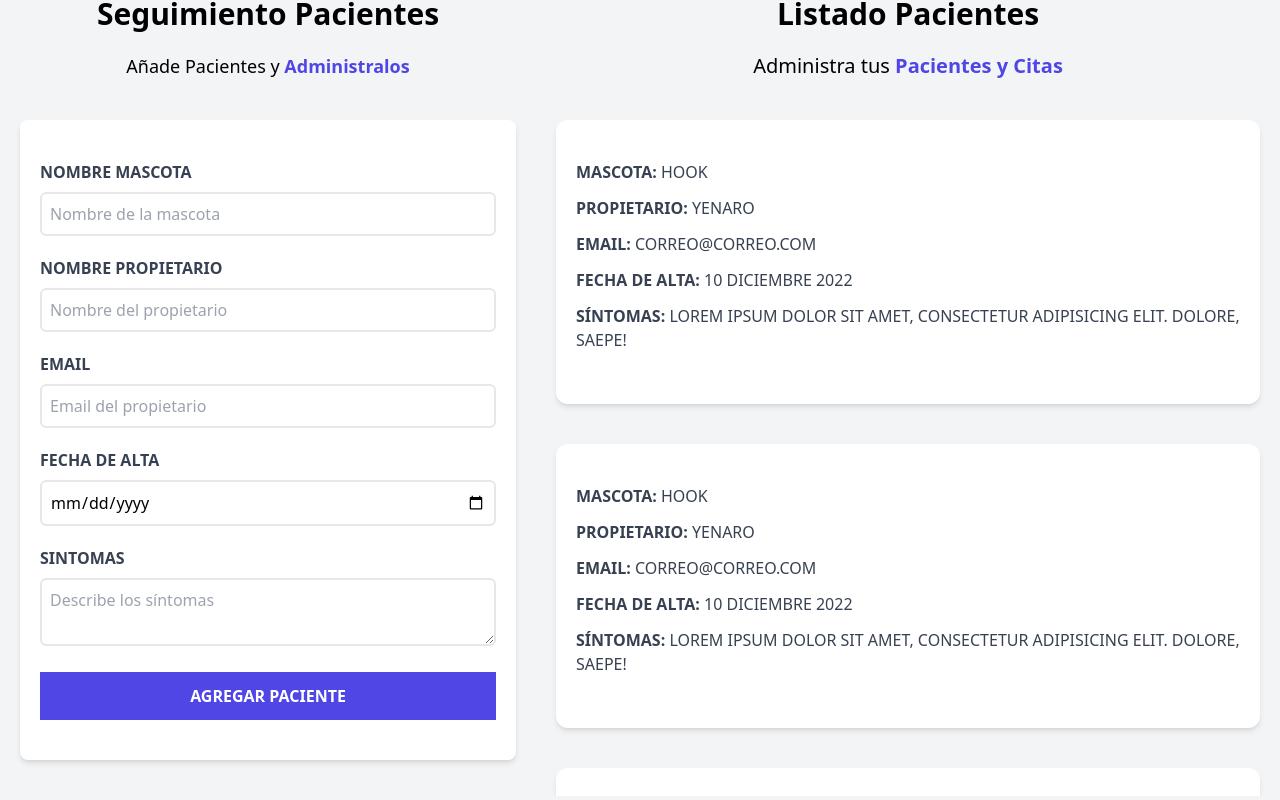
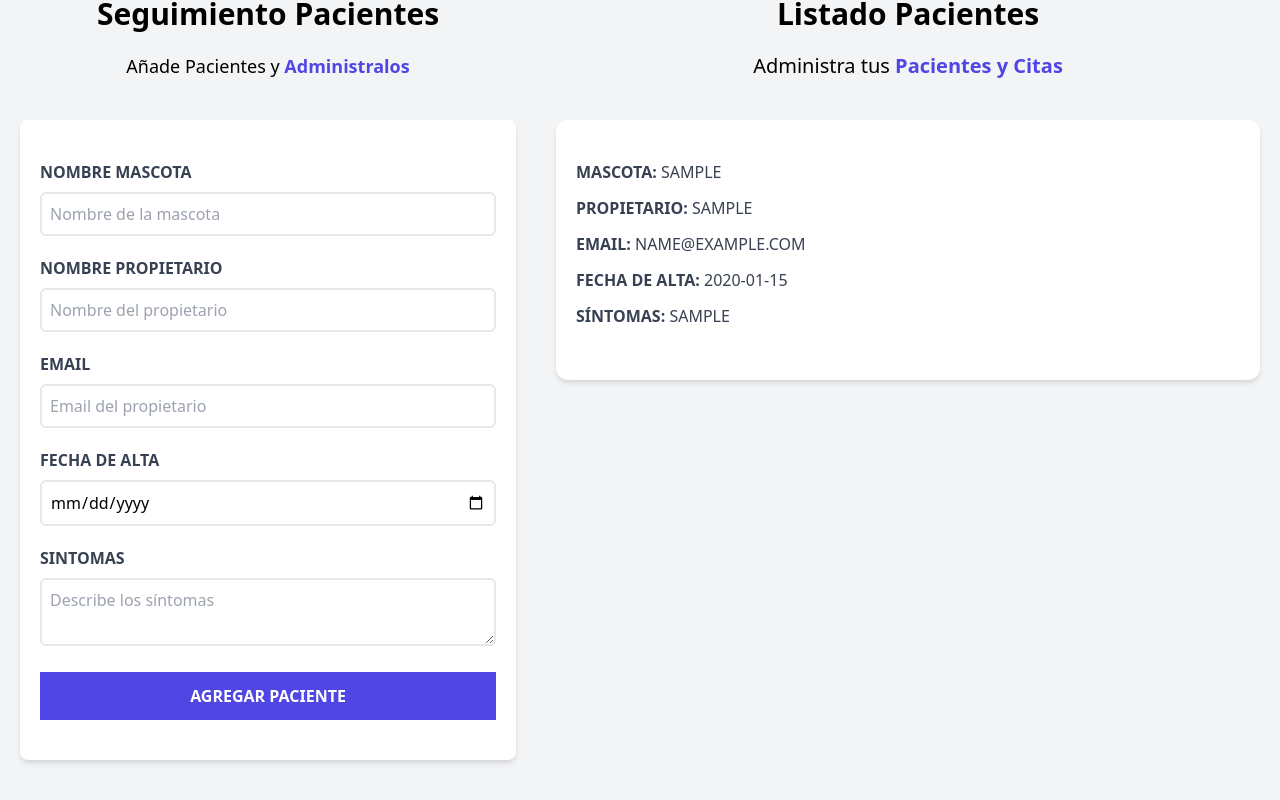
Before and after one commit to y3nar0/citas-veterinaria, a React (Vite) app: page / in a window 1280 px wide. Both pictures are taken after typing "Sample", "Sample", "name@example.com", "2020-01-15", "Sample" into the empty fields and a click on the input "Agregar paciente". Shown: the part 140-940 px from the top of the page. Built offline with nearby package versions, Linux system fonts and the light colour scheme.

Commit message:
agregando id a pacientes y mostrandolos en lista pacientes

```diff
--- a/src/App.jsx
+++ b/src/App.jsx
@@ -16,7 +16,9 @@ function App() {
           pacientes={pacientes}
           setPacientes={setPacientes}
         />
-        <ListadoPacientes />
+        <ListadoPacientes
+          pacientes={pacientes}
+        />
       </div>
     </div>
   )
--- a/src/components/Formulario.jsx
+++ b/src/components/Formulario.jsx
@@ -8,6 +8,13 @@ const Formulario = ({ pacientes, setPacientes }) => {
   const [email, setEmail] = useState('')
   const [fecha, setFecha] = useState('')
   const [sintomas, setSintomas] = useState('')
+
+  const generarId = () => {
+    const random = Math.random().toString(36).slice(2)
+    const fecha = Date.now().toString(36)
+
+    return random + fecha
+  }
 
   const [error, setError] = useState(false)
 
@@ -29,7 +36,8 @@ const Formulario = ({ pacientes, setPacientes }) => {
       propietario,
       email,
       fecha,
-      sintomas
+      sintomas,
+      id: generarId()
     }
 
     setPacientes([...pacientes, objetoPaciente])
--- a/src/components/ListadoPacientes.jsx
+++ b/src/components/ListadoPacientes.jsx
@@ -1,6 +1,6 @@
 import Paciente from "./Paciente"
 
-const ListadoPacientes = () => {
+const ListadoPacientes = ({ pacientes }) => {
   return (
       <div className="md:w-1/2 lg:w-3/5 md:h-screen overflow-y-scroll">
         <h2 className="font-black text-3xl text-center">Listado Pacientes</h2>
@@ -11,12 +11,14 @@ const ListadoPacientes = () => {
           </span>
         </p>
 
-        <Paciente />
-        <Paciente />
-        <Paciente />
-        <Paciente />
-        <Paciente />
-        <Paciente />
+        {
+          pacientes.map( paciente => (
+            <Paciente
+              key={paciente.id}
+              paciente={paciente}
+            />
+          ))
+        }
 
       </div>
   )
--- a/src/components/Paciente.jsx
+++ b/src/components/Paciente.jsx
@@ -1,34 +1,36 @@
-const Paciente = () => {
+const Paciente = ({ paciente }) => {
+    const {mascota, propietario, email, fecha, sintomas} = paciente
+
   return (
     <div className="mx-5 my-10 bg-white shadow-md px-5 py-10 rounded-xl">
         <p className="font-bold mb-3 text-gray-700 uppercase">
             Mascota: {''}
             <span className="font-normal">
-                Hook
+                {mascota}
             </span>
         </p>
         <p className="font-bold mb-3 text-gray-700 uppercase">
             Propietario: {''}
             <span className="font-normal">
-                Yenaro
+                {propietario}
             </span>
         </p>
         <p className="font-bold mb-3 text-gray-700 uppercase">
             Email: {''}
             <span className="font-normal">
-                correo@correo.com
+                {email}
             </span>
         </p>
         <p className="font-bold mb-3 text-gray-700 uppercase">
             Fecha de alta: {''}
             <span className="font-normal">
-                10 Diciembre 2022
+                {fecha}
             </span>
         </p>
         <p className="font-bold mb-3 text-gray-700 uppercase">
             Síntomas: {''}
             <span className="font-normal">
-                Lorem ipsum dolor sit amet, consectetur adipisicing elit. Dolore, saepe!
+                {sintomas}
             </span>
         </p>
     </div>
```
